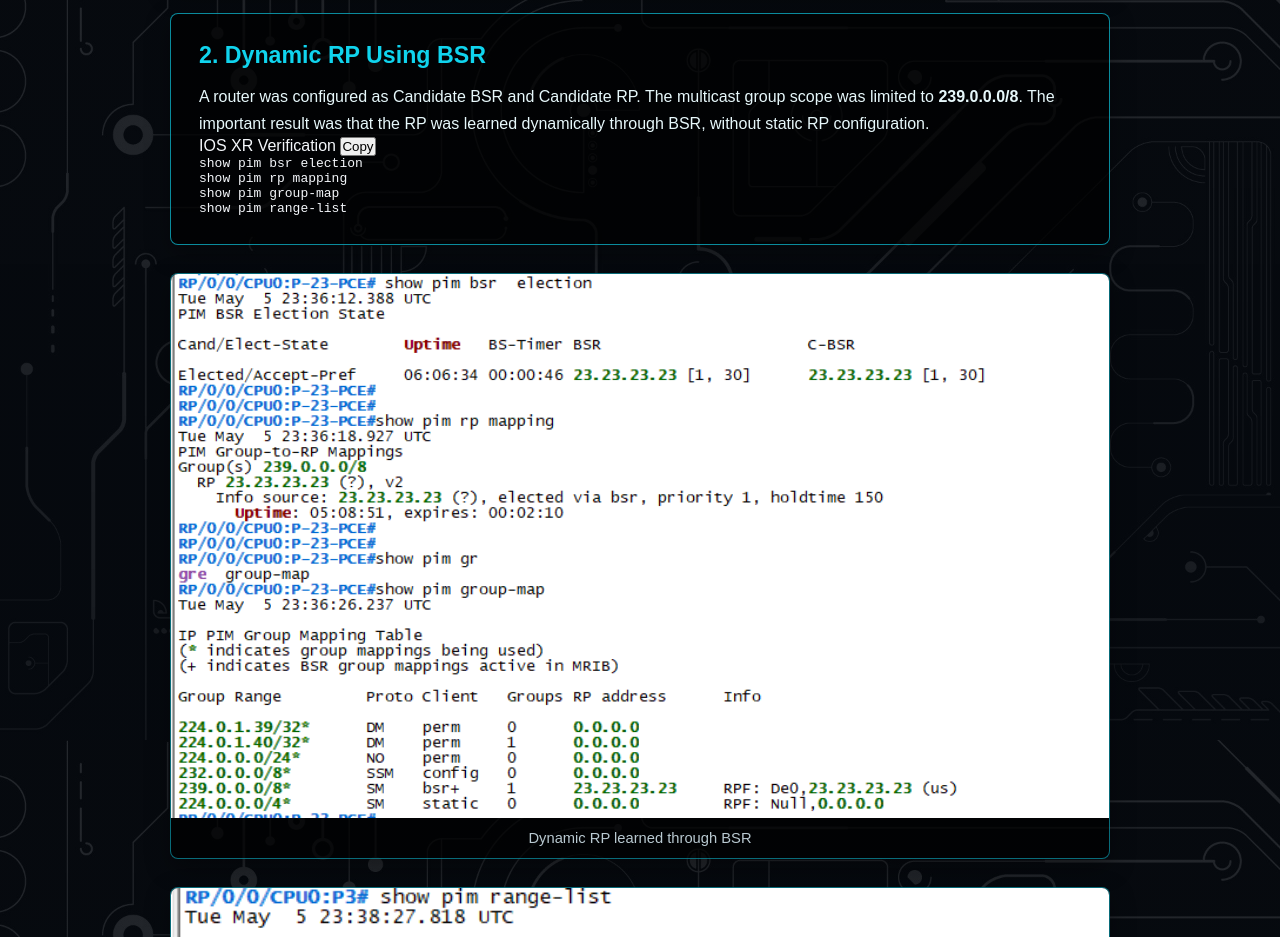
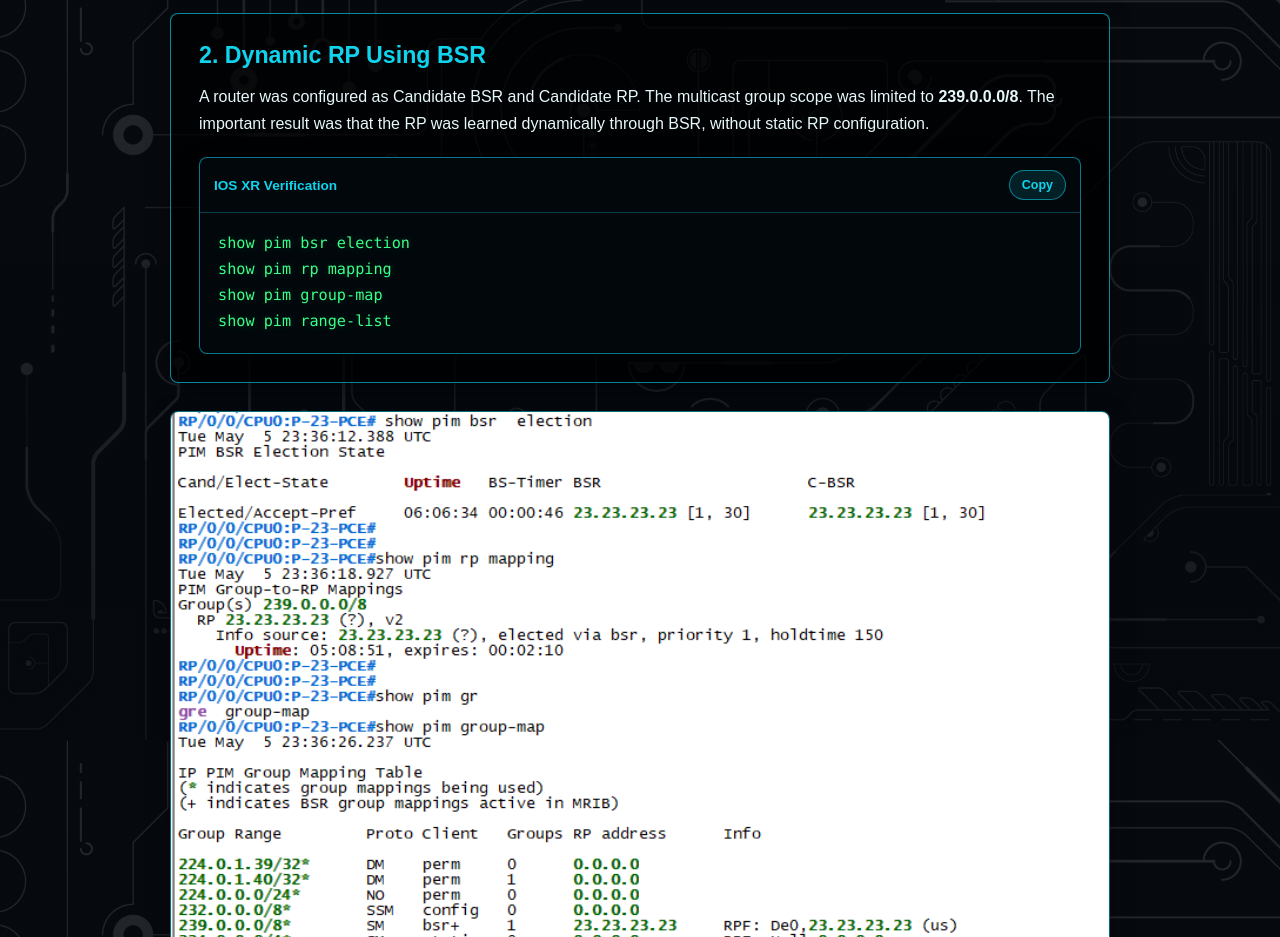
Before and after one commit to dfonquet/TechVortexHub, a plain HTML site: page My_Website/Blog/ccie-sp-multicast-asm.html in a window 1280 px wide. Shown: the part 3260-4197 px from the top of the page. Drawn offline with Linux system fonts and the light colour scheme.

Commit message:
Update styles.css
Added image preview, back-to-top interaction, and styled CLI command blocks.
Improved readability and technical presentation of the multicast ASM article.

```diff
--- a/My_Website/Blog/styles.css
+++ b/My_Website/Blog/styles.css
@@ -540,3 +540,71 @@ body.lightbox-open {
   line-height: 1.7;
   margin-bottom: 22px;
 }
+
+
+
+
+/* CLI command blocks: styles verification commands like a technical terminal panel. */
+.cli-block {
+  margin-top: 20px;
+  border: 1px solid rgba(16, 212, 238, 0.55);
+  border-radius: 8px;
+  background: rgba(3, 8, 14, 0.92);
+  overflow: hidden;
+  box-shadow: 0 12px 28px rgba(0, 0, 0, 0.35);
+}
+
+.cli-header {
+  display: flex;
+  align-items: center;
+  justify-content: space-between;
+  gap: 14px;
+  padding: 12px 14px;
+  border-bottom: 1px solid rgba(16, 212, 238, 0.28);
+  color: #10d4ee;
+  font-size: 0.85rem;
+  font-weight: 800;
+}
+
+.copy-command {
+  padding: 7px 12px;
+  border: 1px solid rgba(16, 212, 238, 0.55);
+  border-radius: 999px;
+  background: rgba(16, 212, 238, 0.12);
+  color: #10d4ee;
+  font-size: 0.78rem;
+  font-weight: 800;
+  cursor: pointer;
+}
+
+.copy-command:hover,
+.copy-command.is-copied {
+  background: #10d4ee;
+  color: #081018;
+}
+
+.cli-block pre {
+  margin: 0;
+  padding: 18px;
+  overflow-x: auto;
+}
+
+.cli-block code {
+  color: #39ff88;
+  font-family: Consolas, "Courier New", monospace;
+  font-size: 0.95rem;
+  line-height: 1.7;
+  white-space: pre;
+  text-shadow: 0 0 10px rgba(57, 255, 136, 0.22);
+}
+
+@media (max-width: 640px) {
+  .cli-header {
+    align-items: flex-start;
+    flex-direction: column;
+  }
+
+  .cli-block code {
+    font-size: 0.86rem;
+  }
+}
```
